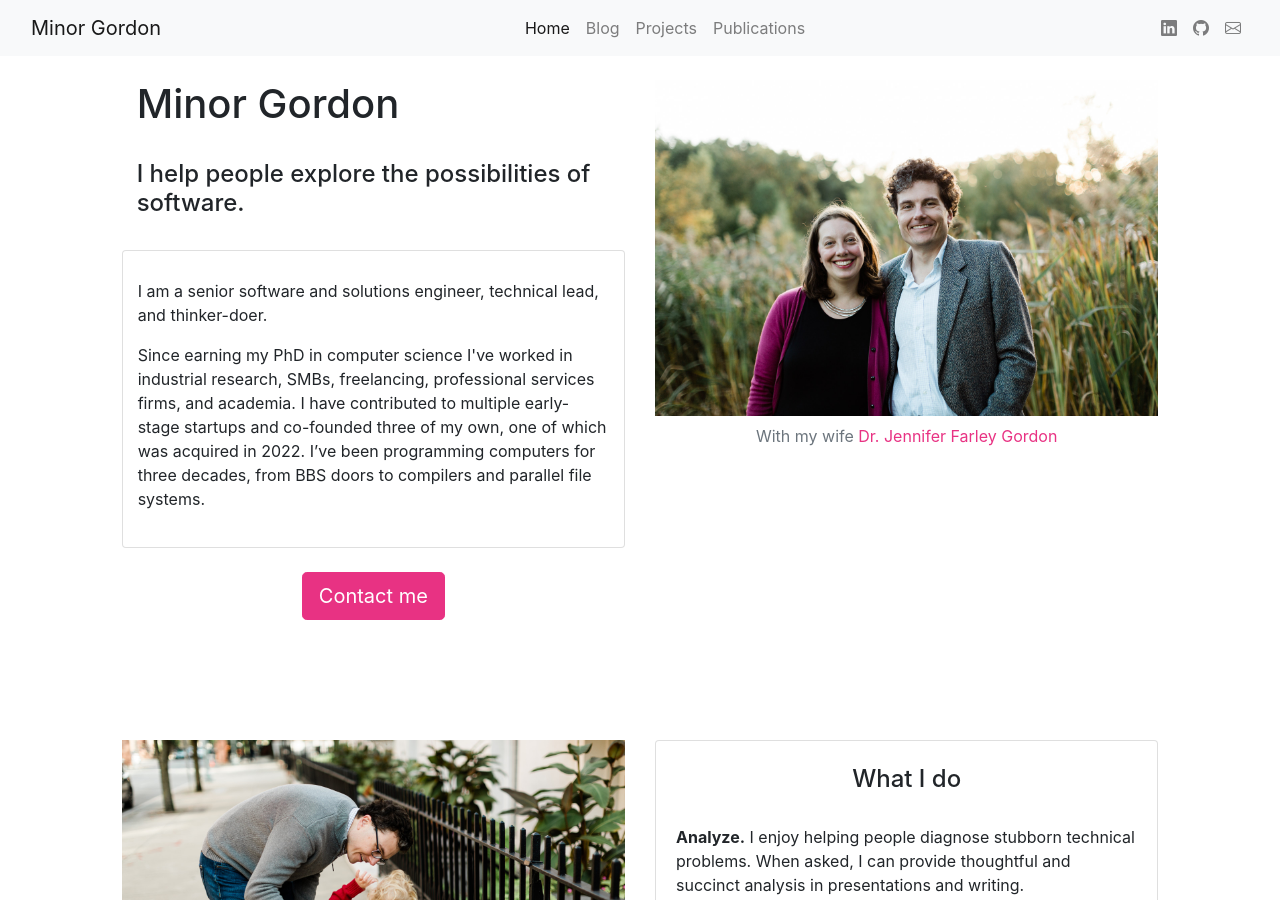
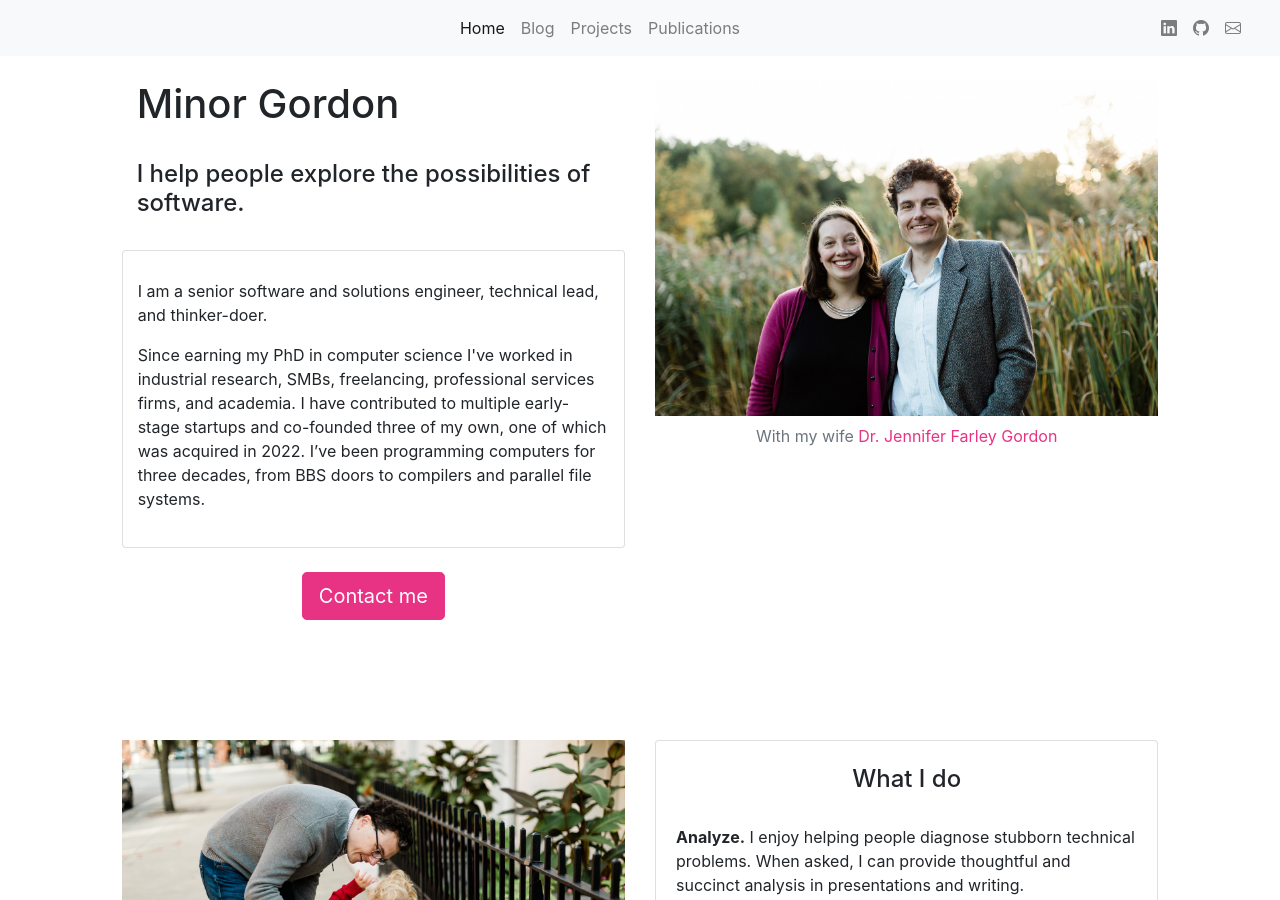
Before and after one commit to minorg/minorgordon.net, a Jekyll site: the page built from index.html, in a window 1280 px wide and 900 px high. Built offline with Jekyll 4.4.1, drawn with Linux system fonts in a browser that asks for light colours; nearby versions of some CDN libraries.

Commit message:
remove redundancy on navbar

```diff
--- a/_includes/navbar.html
+++ b/_includes/navbar.html
@@ -1,6 +1,6 @@
 <nav class="navbar navbar-expand-lg navbar-light bg-light">
     <div class="container-fluid">
-        <a class="navbar-brand" href="/">Minor Gordon</a>
+        <span class="navbar-brand"></span>
         <ul class="navbar-nav me-auto">
             <li class="nav-item">
                 <a class="nav-link {% if page.url == '/' %}active{% endif %}" href="/">Home</a>
```
